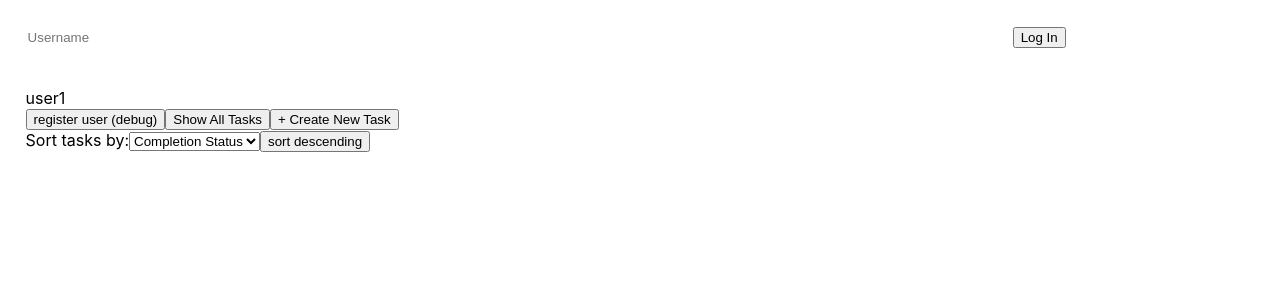
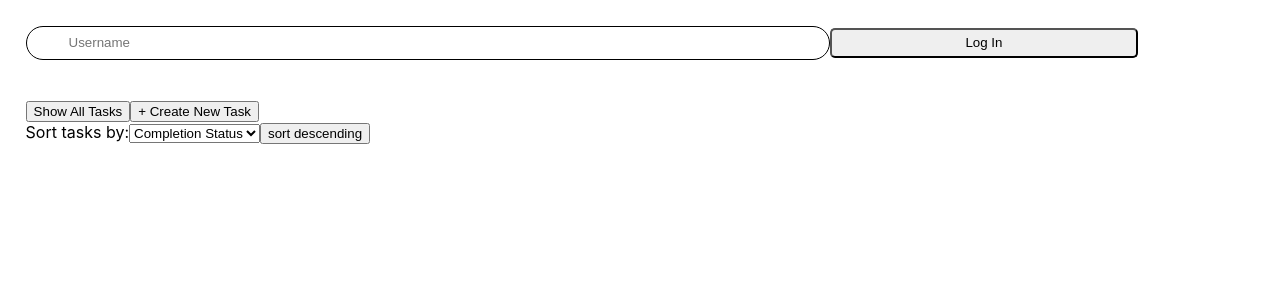
Before and after one commit to steph-beneschan-256/task-tracker, a React (Create React App) app: page / in a window 1280 px wide. Shown: the top 300 px of the page. Built offline with nearby package versions, Linux system fonts and the light colour scheme.

Commit message:
Add sign-out function; update login bar
* User can now sign out and log back in as a different user
* Removed debug user registration function
* Added styling to login bar

```diff
--- a/src/App.css
+++ b/src/App.css
@@ -1,5 +1,5 @@
 .App {
-  margin: 2vw;
+  padding: 2vw;
 }
 
 @media (prefers-reduced-motion: no-preference) {
@@ -19,6 +19,26 @@
   width: 100%;
   height: 1px;
 
+}
+
+/* ----------- Log-In Bar -----------*/
+.log-in-bar {
+  width: 100%;
+}
+.log-in-bar .username-field {
+  width: 65%;
+  height: 5vw;
+  max-height: 30px;
+  border-radius: 50px;
+  text-indent: 5%;
+  border: solid 1px;
+
+}
+.log-in-bar button {
+  width: 25%;
+  height: 5vw;
+  max-height: 30px;
+  border-radius: 5px;
 }
 
 /* ------- Task Creation Form -------*/
--- a/src/App.js
+++ b/src/App.js
@@ -11,8 +11,8 @@ const userDataEndpoint = "https://lighthall-task-app.onrender.com";
 
 function App() {
   // Name and ID of currently logged-in user
-  const [userName, setUserName] = useState("user1"); //placeholder user name
-  const [userID, setUserID] = useState("bf6ab62a-dfaf-4245-bf5c-003151a2eab0"); //using placeholder ID for testing
+  const [userName, setUserName] = useState(""); //placeholder user name
+  const [userID, setUserID] = useState(""); //using placeholder ID for testing
   const [editTaskPrompt, setEditTaskPrompt] = useState(<></>);
   const [userTasks, setUserTasks] = useState([]);
   const [visibleTasks, setVisibleTasks] = useState([]); //visible tasks displayed on screen, should be pre-sorted
@@ -53,6 +53,13 @@ function App() {
     setVisibleTasks(data["tasks"]);
   }
 
+  function loggedOut() {
+    setUserName("");
+    setUserID("");
+    setUserTasks([]);
+    setVisibleTasks([]);
+  }
+
   //GET request for all
   function logTasks() {
     //for testing purposes hardcode user "Seij"
@@ -70,32 +77,6 @@ function App() {
       })
     });
 
-  }
-
-  //debug function
-  function registerUser() {
-    fetch("https://lighthall-task-app.onrender.com/user", {
-      method: "POST",
-      headers: {
-        "Accept": "application/json",
-        "Content-Type": "application/json",
-      },
-      "body": JSON.stringify({
-        "user": {
-          "name": userName
-        }
-      })
-
-    }).then((response) => {
-      console.log(response);
-      response.json().then(jsonData => {
-        if(response["status"] === 201) {
-          console.log("user registered");
-          setUserID(jsonData["id"]);
-        }
-        console.log(jsonData);
-      })
-    })
   }
 
   // Compare two tasks based on a given field
@@ -142,17 +123,18 @@ function App() {
 
   return (
     <div className="App">
-      <LoginBar onLoggedIn={loggedIn} dataEndpoint={userDataEndpoint} />
+      { !userID ?
+        (<LoginBar onLoggedIn={loggedIn} dataEndpoint={userDataEndpoint} />)
+        : (<div>
+            Logged in as {userName}
+            <button onClick={loggedOut}>Sign Out</button>
+          </div>)
+      }
+
       <br></br>
       {editTaskPrompt}
       <br></br>
-      <div>
-        {userName}
-      </div>
 
-      <button onClick={registerUser}>
-        register user (debug)
-      </button>
       <button onClick={logTasks}>
       Show All Tasks
       </button>
--- a/src/LoginBar.js
+++ b/src/LoginBar.js
@@ -68,9 +68,9 @@ export default function LoginBar({onLoggedIn, dataEndpoint}) {
     }
 
     return(
-        <div>
+        <div className="log-in-bar">
             <div>
-                <input type="text" value={userName}
+                <input type="text" className="username-field" value={userName}
                 placeholder="Username"
                 onChange={e => setUserName(e.target.value)} />
                 <button onClick={logInButtonPressed}>
```
